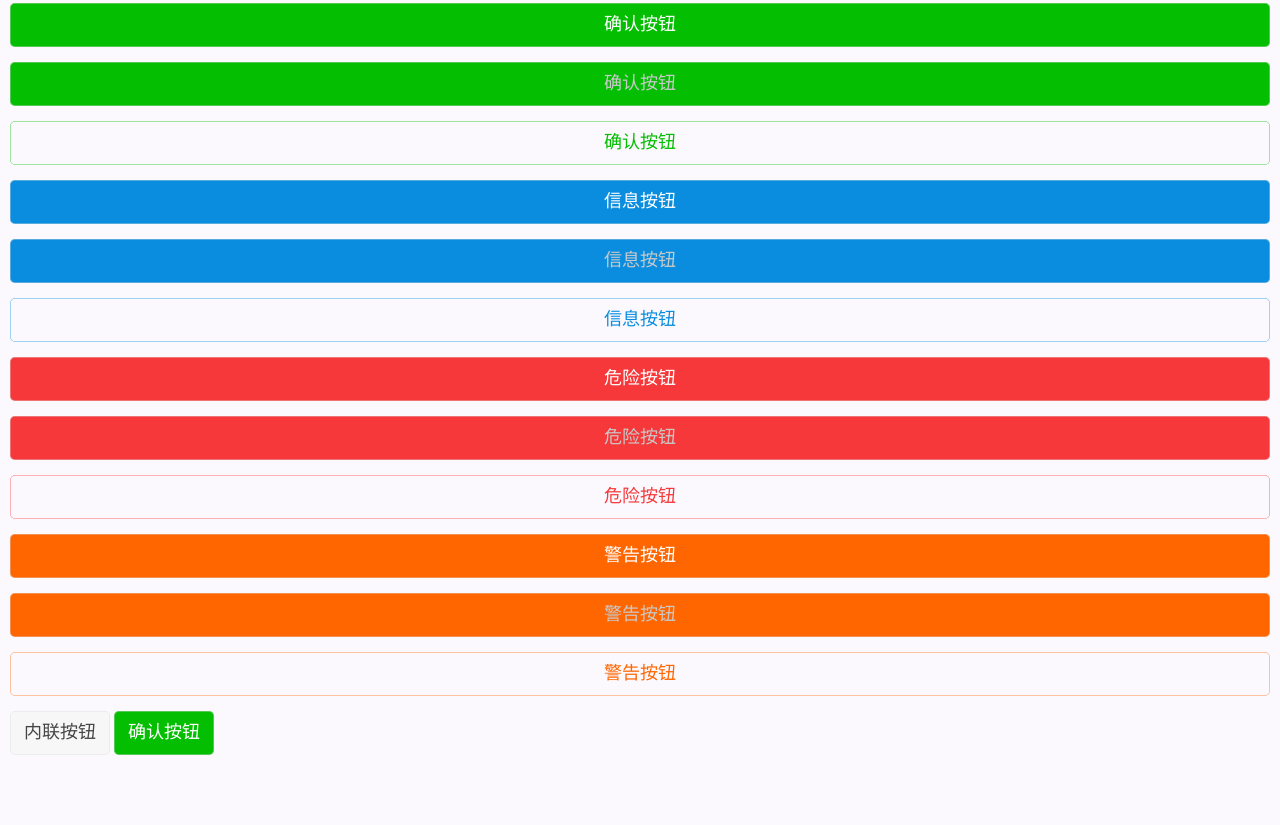
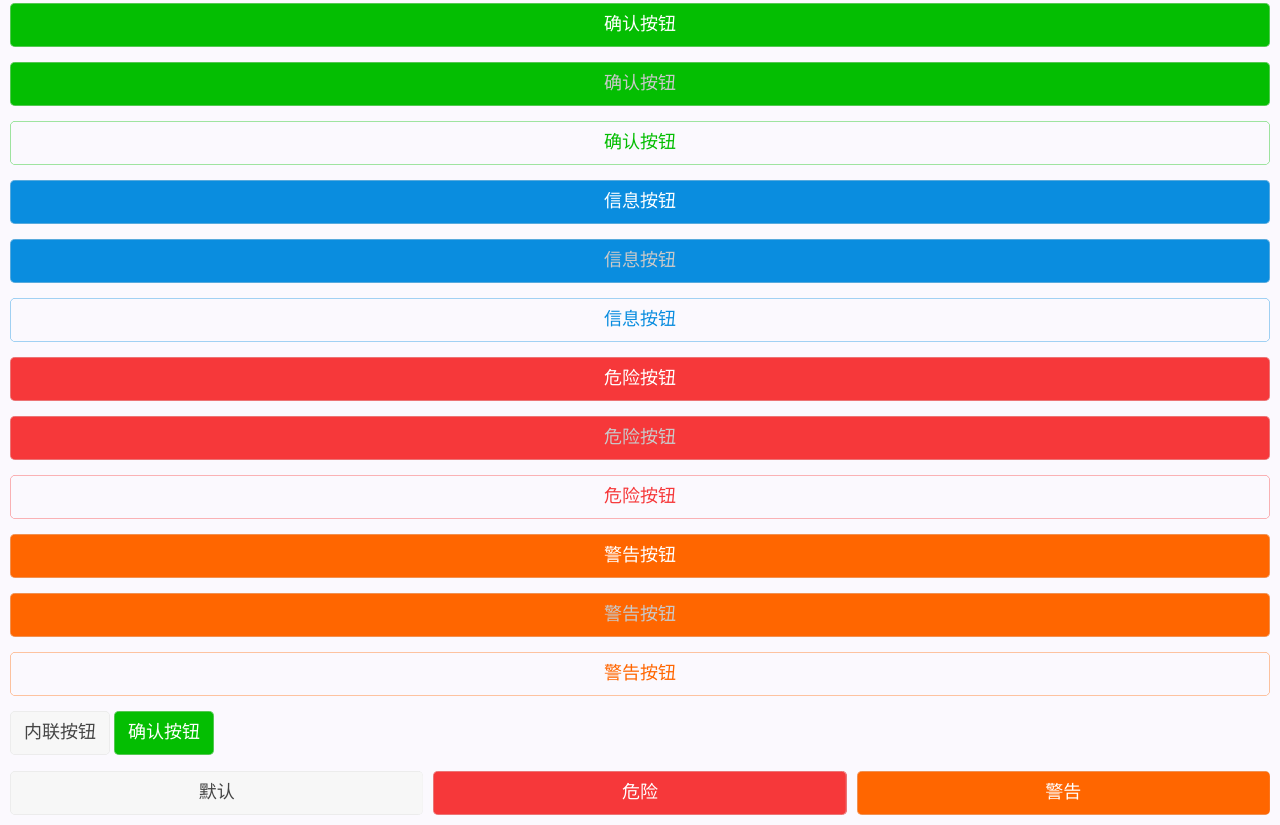
Before and after one commit to zanderpu/JinUI, a website: page demo/fragment/button.html in a window 1280 px wide. Shown: the part 295-1120 px from the top of the page. Before the commit the page ends 1066 px from the top, so only its background shows below. Drawn offline with Linux system fonts and the light colour scheme.

Commit message:
增加flexbox排版按钮

```diff
--- a/demo/fragment/button.html
+++ b/demo/fragment/button.html
@@ -36,6 +36,11 @@
 		<a href="javascript:;" class="jinui_btn jinui_btn_default jinui_btn_inline">内联按钮</a>
 		<a href="javascript:;" class="jinui_btn jinui_btn_primary jinui_btn_inline">确认按钮</a>
 
+		<div class="jinui_btn_warp">
+			<a href="javascript:;" class="jinui_btn jinui_btn_default">默认</a>
+			<a href="javascript:;" class="jinui_btn jinui_btn_danger">危险</a>
+			<a href="javascript:;" class="jinui_btn jinui_btn_warning">警告</a>
+		</div>
 	</div>
 </body>
 </html>
--- a/src/scss/button.scss
+++ b/src/scss/button.scss
@@ -176,3 +176,19 @@
 		}
 	}
 }
+
+
+.jinui_btn_warp{
+	display: flex;
+	margin-top: 10px;
+	.jinui_btn{
+		flex:1;
+		margin-left: 10px;
+		&:first-child{
+			margin:0;
+		}
+		& + .jinui_btn{
+			margin-top:0;
+		}
+	}
+}
```
Also changed, not shown: dist/jinui.css.
